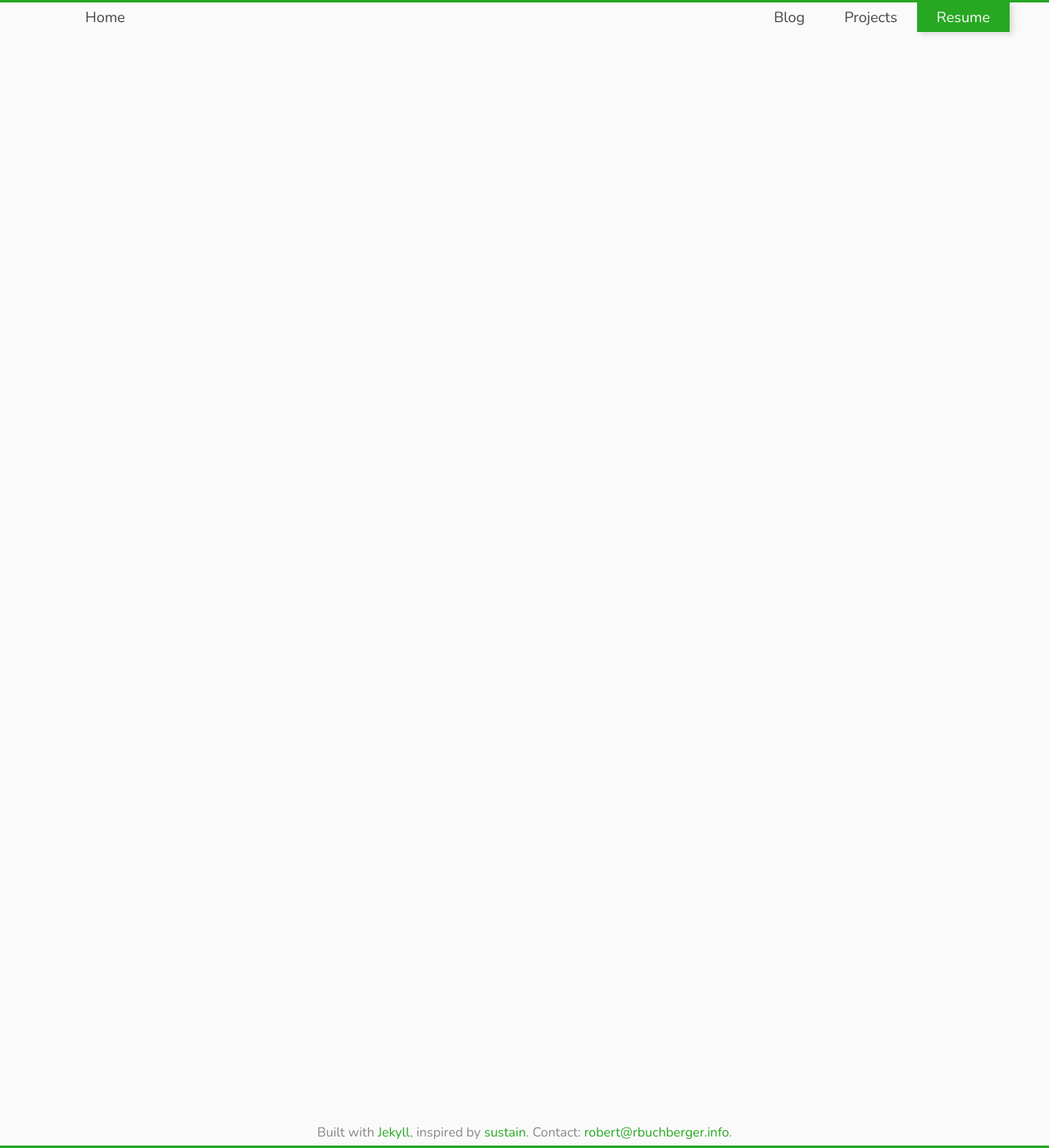
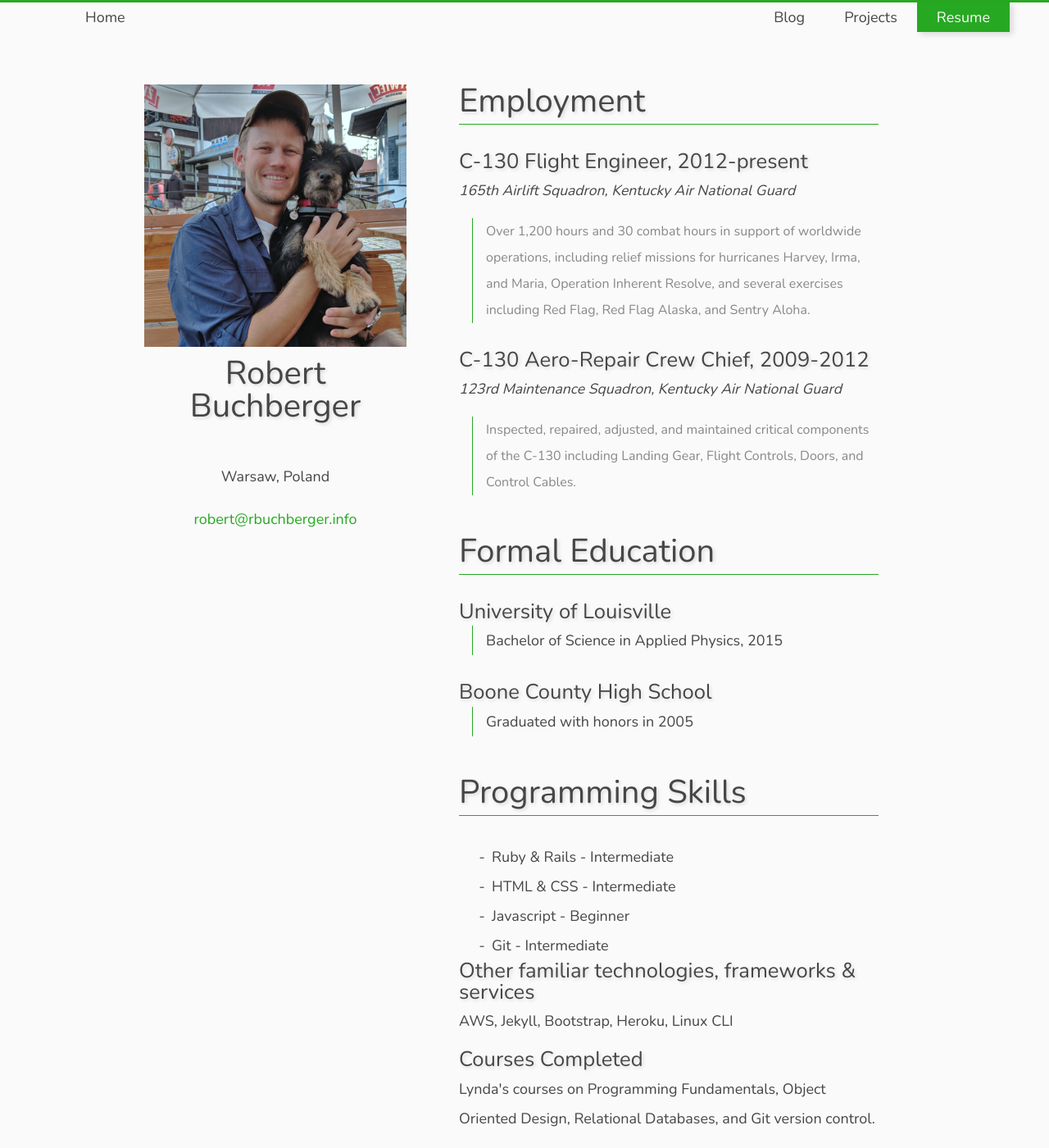
Before and after one commit to rbuchberger/robert-buchberger.com, a Jekyll site: the page built from resume.html, in a window 1280 px wide and 1400 px high. Shown: the whole window at 82% size. Built offline with Jekyll 4.4.1, drawn with Linux system fonts in a browser that asks for light colours; some of the changed text lies outside the part shown.

Commit message:
resume rough draft

```diff
--- a/resume.html
+++ b/resume.html
@@ -1,4 +1,73 @@
 ---
 permalink: /resume/
-layout: default
 ---
+<article class="side-header">
+
+<header>
+    <img class="circle-portrait" src="/images/portrait.jpg" width="100%">
+    <h3>Robert Buchberger</h3>
+    <p>Warsaw, Poland</p>
+    <p><a href="mailto:robert@rbuchberger.info">robert@rbuchberger.info</a></p>
+</header>
+
+<section class="main-content">
+    <section>
+        <h3 class="keyline-bottom">Employment</h3>
+        <dl class="stacked">
+            <dt>
+                <h4>C-130 Flight Engineer, 2012-present</h4>
+                <p class="subtitle">165th Airlift Squadron, Kentucky Air National Guard</p>
+            </dt>
+            <dd>
+                <p class="muted">Over 1,200 hours and 30 combat hours in support of worldwide operations, including relief missions for hurricanes Harvey, Irma, and Maria, Operation Inherent Resolve, and several exercises including Red Flag, Red Flag Alaska, and Sentry Aloha.</p>
+            </dd>
+
+            <dt>
+                <h4>C-130 Aero-Repair Crew Chief, 2009-2012</h4>
+                <p class="subtitle">123rd Maintenance Squadron, Kentucky Air National Guard</p>
+            </dt>
+            <dd>
+                <p class="muted">
+                    Inspected, repaired, adjusted, and maintained critical components of the C-130 including Landing Gear, Flight Controls, Doors, and Control Cables.
+                </p>
+            </dd>
+        </dl>
+    </section>
+    <section>
+        <h3 class="keyline-bottom">Formal Education</h3>
+        <dl class="stacked">
+            <dt>
+                <h4>University of Louisville</h4>
+            </dt>
+            <dd>
+                <p>Bachelor of Science in Applied Physics, 2015</p>
+            </dd>
+            <dt>
+                <h4>Boone County High School</h4>
+            </dt>
+            <dd>
+                <p>Graduated with honors in 2005</p>
+            </dd>
+        </dl>
+    </section>
+    <section>
+        <h3 class="keyline-bottom">Programming Skills</h3>
+        <ul class="sidebar">
+            <li>Ruby & Rails - Intermediate</li>
+            <li>HTML & CSS - Intermediate</li>
+            <li>Javascript - Beginner</li>
+            <li>Git - Intermediate</li>
+        </ul>
+        <h4>Other familiar technologies, frameworks & services</h4>
+        <p>AWS, Jekyll, Bootstrap, Heroku, Linux CLI</p>
+        <h4>Courses Completed</h4>
+        <p>Lynda's courses on Programming Fundamentals, Object Oriented Design, Relational Databases, and Git version control.</p>
+        <p>Rob Dey's Essential Web Developer Course, Traversy's CSS grid course, Wes Bos' Javascript30 Course (currently in progress)</p>
+    </section>
+    <section>
+        <h3 class="keyline-bottom">Interests</h3>
+        <p><a href="https://celeritas.smugmug.com/Everything-Else/Red-Earth-Tour">Photography</a>, Rock Climbing, Arduino, Acoustic Guitar</p>
+    </section>
+</section>
+
+</article>
```
